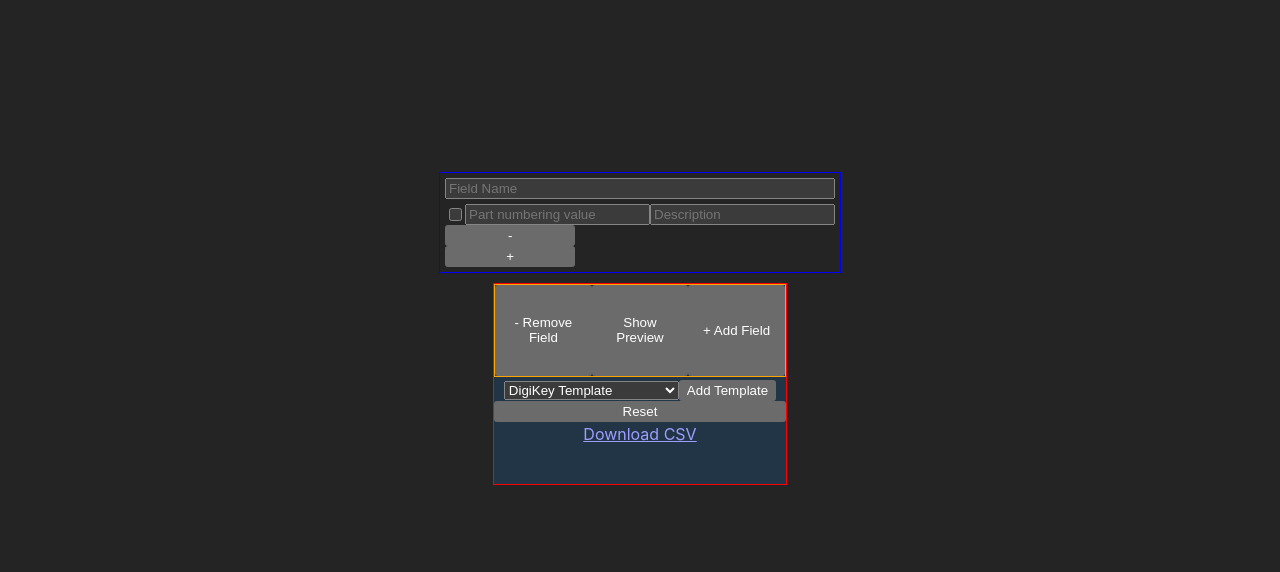
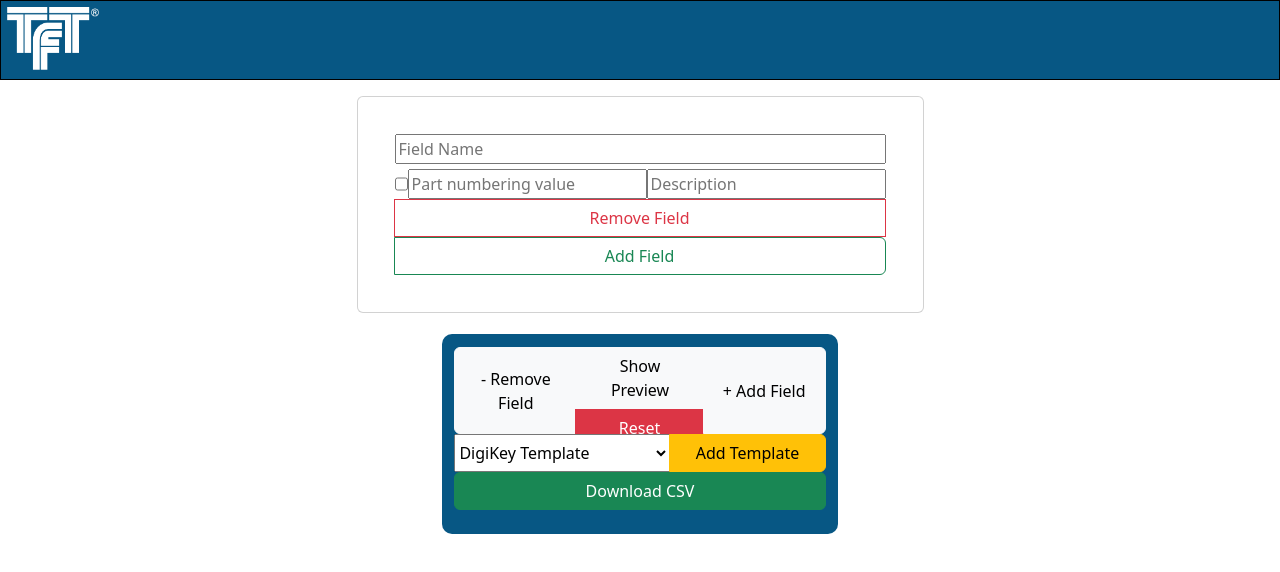
Before and after one commit to jordan-carlson99/pn-creation, a React (Vite) app: page / in a window 1280 px wide. Shown: the top 572 px of the page. Built offline with nearby package versions, Linux system fonts and the light colour scheme.

Commit message:
added bootstrap libray, made handsome

```diff
--- a/index.html
+++ b/index.html
@@ -3,9 +3,18 @@
   <head>
     <meta charset="UTF-8" />
     <meta name="viewport" content="width=device-width, initial-scale=1.0" />
-    <title>lil pn maker</title>
+    <link
+      href="https://cdn.jsdelivr.net/npm/bootstrap@5.3.3/dist/css/bootstrap.min.css"
+      rel="stylesheet"
+      integrity="sha384-QWTKZyjpPEjISv5WaRU9OFeRpok6YctnYmDr5pNlyT2bRjXh0JMhjY6hW+ALEwIH"
+      crossorigin="anonymous"
+    />
+    <title>TFT Part Number Creation Tool</title>
   </head>
   <body>
+    <div id="site-header">
+      <img src="./public/assets/TFT-Short.png" id="tft-logo" />
+    </div>
     <div id="root"></div>
     <script type="module" src="/src/main.jsx"></script>
   </body>
--- a/src/App.css
+++ b/src/App.css
@@ -10,6 +10,18 @@
   flex-direction: column;
 }
 
+#site-header {
+  background-color: #075784;
+  height: 10dvh;
+  border: 1px solid black;
+  width: 100%;
+}
+
+#tft-logo {
+  max-height: 80%;
+  margin: 0.5%;
+}
+
 .card {
   padding: 2em;
 }
--- a/src/App.jsx
+++ b/src/App.jsx
@@ -514,43 +514,62 @@ function App() {
         </form>
       </div>
       <div className="generation-controls">
-        <div id="custom-field-container">
+        <div id="custom-field-container" className="btn-group">
           <button
             type="button"
-            className="addition-btn"
+            className="addition-btn btn btn-light"
             id="rem-field-btn"
             onClick={subField}
           >
             - Remove Field
           </button>
+          <div id="preview-reset-container" className="btn-group">
             <button
               type="button"
-            className="addition-btn"
+              className="addition-btn btn btn-light"
               id="preview-btn"
               onClick={run}
             >
               Show Preview
             </button>
             <button
+              id="reset-btn"
+              className="run-btn btn btn-danger"
               type="button"
-            className="addition-btn"
+              onClick={resetField}
+            >
+              Reset
+            </button>
+          </div>
+          <button
+            type="button"
+            className="addition-btn btn btn-light"
             id="add-field-btn"
             onClick={addField}
           >
             + Add Field
           </button>
         </div>
-        <div>
-          <select value={selectedTemplate} onChange={handleSetTemplate}>
+        <div className="btn-group">
+          <select
+            value={selectedTemplate}
+            onChange={handleSetTemplate}
+            className="custom-select"
+          >
             <option>DigiKey Template</option>
             <option>Default Resistor Template</option>
           </select>
-          <button onClick={addTemplate}>Add Template</button>
+          <button onClick={addTemplate} className="btn btn-warning">
+            Add Template
+          </button>
         </div>
-        <button className="run-btn" type="button" onClick={resetField}>
-          Reset
-        </button>
-        <a href={blobLink} download={`pn_creation-${exampleText}.csv`}>
+        <a
+          href={blobLink}
+          download={`pn_creation-${exampleText}.csv`}
+          id="download-btn"
+          onClick={run}
+          className="btn btn btn-success"
+        >
           Download CSV
         </a>
         <h3>{exampleText}</h3>
--- a/src/index.css
+++ b/src/index.css
@@ -2,13 +2,7 @@
   font-family: Inter, system-ui, Avenir, Helvetica, Arial, sans-serif;
   line-height: 1.5;
   font-weight: 400;
-
-  color-scheme: dark;
-  color: rgba(255, 255, 255, 0.87);
-  background-color: #242424;
-  /* background-color: #f9f9f9; */
-  /* max-width: 100dvw; */
-
+  color: rgb(12, 13, 14);
   font-synthesis: none;
   text-rendering: optimizeLegibility;
   -webkit-font-smoothing: antialiased;
@@ -19,18 +13,10 @@
 body {
   margin: 0;
   display: flex;
+  flex-direction: column;
   place-items: center;
   min-width: 100dvh;
   min-height: 100dvh;
-}
-
-button:hover {
-  border-color: #646cff;
-}
-
-button:focus,
-button:focus-visible {
-  outline: 4px auto -webkit-focus-ring-color;
 }
 
 .column {
@@ -50,36 +36,14 @@ button:focus-visible {
 .input-field {
   display: flex;
   flex-direction: column;
-
   justify-content: start;
   align-items: start;
 }
 
-/* .delimiter-input {
-
-} */
-
-/* @keyframes openRangeOptions {
-  from {
-    background-color: #242424;
-  }
-  to {
-    background-color: #213547;
-  }
-} */
-
 .range-options {
   width: 100%;
-  background-color: #213547;
   animation-name: openRangeOptions;
   animation-duration: 1s;
-}
-
-#pn-container {
-  display: flex;
-  flex-direction: row;
-  flex-wrap: wrap;
-  border: 1px solid blue;
 }
 
 #pn-form {
@@ -93,7 +57,6 @@ button:focus-visible {
   flex-direction: row;
   align-items: end;
   padding: 5px;
-  /* border: 1px solid red; */
   justify-content: space-evenly;
 }
 
@@ -104,21 +67,17 @@ button:focus-visible {
   padding: 5px;
   justify-content: space-evenly;
   padding-left: 15px;
-  /* border: 1px solid blue; */
 }
 
 .options-container {
   display: flex;
   flex-direction: column;
-  /* border: 1px solid purple; */
   width: 100%;
   justify-content: space-between;
 }
 
 .digit-select-container {
-  /* justify-self: end; */
   display: flex;
-  /* border: 1px solid white; */
   align-self: flex-start;
   width: 100%;
   justify-content: space-between;
@@ -141,17 +100,18 @@ button:focus-visible {
   position: sticky;
   left: 0;
   margin-top: 10px;
-  background-color: #213547;
+  background-color: #075784;
+  padding: 1%;
   bottom: 0;
-  border: 1px solid red;
   min-width: 20%;
   justify-self: center;
   height: 25dvh;
+  border-radius: 10px;
+  z-index: 2;
 }
 
 #custom-field-container {
   display: flex;
-  border: 1px solid orange;
   height: 50%;
 }
 
@@ -160,15 +120,21 @@ button:focus-visible {
   height: 100%;
 }
 
-/* @media (prefers-color-scheme: light) {
-  :root {
-    color: #213547;
-    background-color: #ffffff;
-  }
-  a:hover {
-    color: #747bff;
-  }
-  button {
-    background-color: #f9f9f9;
-  }
-} */
+#preview-reset-container {
+  display: flex;
+  flex-direction: column;
+}
+
+#preview-btn {
+  width: 100%;
+}
+
+#run-btn {
+  width: 100%;
+}
+
+.pn-field-container {
+  display: flex;
+  margin-bottom: 2%;
+  justify-content: center;
+}
--- a/src/inputField.jsx
+++ b/src/inputField.jsx
@@ -104,7 +104,7 @@ export function InputField(props) {
       </div>
 
       {isRange && (
-        <div className="range-options">
+        <div className="range-options card-header">
           <div className="delimiter-row">
             <input
               type="text"
--- a/src/pnField.jsx
+++ b/src/pnField.jsx
@@ -73,8 +73,8 @@ export function PNField(props) {
   }
 
   return (
-    <>
-      <div className="column" key={props.col}>
+    <div className="pn-field-container card">
+      <div className="column btn-group" key={props.col}>
         <input
           type="text"
           onChange={changeName}
@@ -83,11 +83,19 @@ export function PNField(props) {
           value={fieldName}
         ></input>
         {rowElems}
-        <button type="button" className="addition-btn" onClick={subRow}>
-          -
+        <button
+          type="button"
+          className="btn btn-outline-danger"
+          onClick={subRow}
+        >
+          Remove Field
         </button>
-        <button type="button" className="addition-btn" onClick={addRow}>
-          +
+        <button
+          type="button"
+          className="btn btn-outline-success"
+          onClick={addRow}
+        >
+          Add Field
         </button>
       </div>
       {props.col !== props.total - 1 && (
@@ -98,6 +106,6 @@ export function PNField(props) {
           </select>
         </div>
       )}
-    </>
+    </div>
   );
 }
```
Also changed, not shown: public/assets/TFT-Short.png (added), 1 other file (tests, documents, lock files or other folders). Lines whose indentation alone changed are shown as unchanged.
